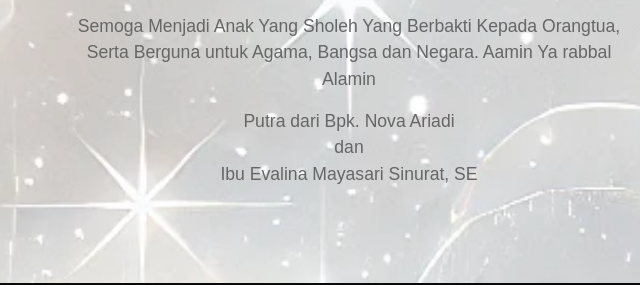
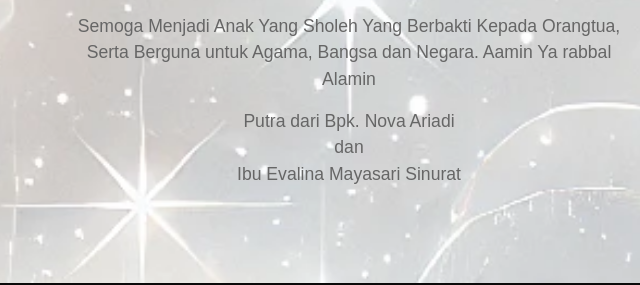
Before and after one commit to undanganazzam/naufalazzam, a plain HTML site: page index.html in a window 1280 px wide. Shown: the part 1806-2091 px from the top of the page, 291-931 px from the left. Drawn offline with nearby package versions, Linux system fonts and the light colour scheme; some packages are replaced by stand-ins of ours; a script that the page names is missing.

Commit message:
Update index.html

```diff
--- a/index.html
+++ b/index.html
@@ -79,7 +79,7 @@
             <h3>Naufal Azzam</h3>
             <p>Azzam adalah anak yang periang dan ceria, dia selalu membuat kami tertawa dan tersenyum.</p>
             <p> Semoga Menjadi Anak Yang Sholeh Yang Berbakti Kepada Orangtua, Serta Berguna untuk Agama, Bangsa dan Negara. Aamin Ya rabbal Alamin<br></p>
-            <p>Putra dari Bpk. Nova Ariadi <br> dan <br> Ibu Evalina Mayasari Sinurat, SE</p>
+            <p>Putra dari Bpk. Nova Ariadi <br> dan <br> Ibu Evalina Mayasari Sinurat</p>
         </div>
     </div>
 
```
